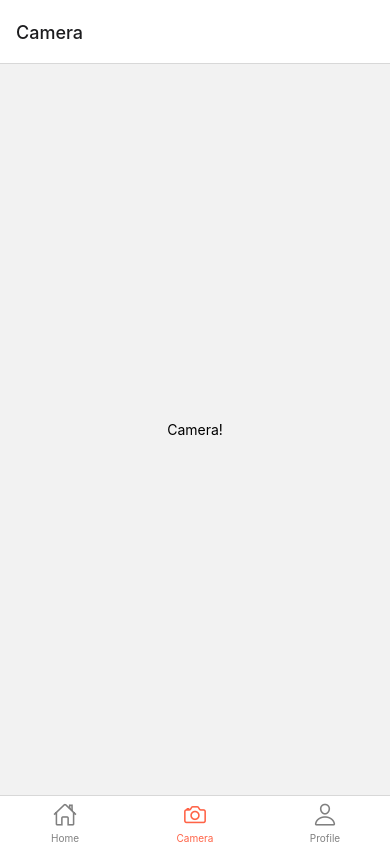
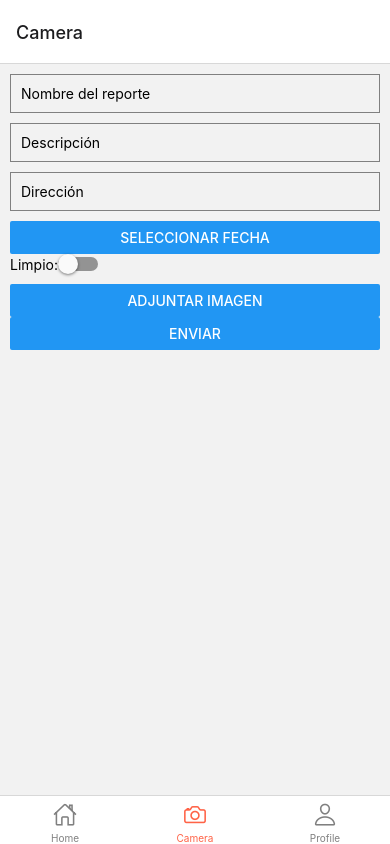
Before and after one commit to hibaba2/eco-report, a React Native app: screen /Camera in a window 390 px wide. Built offline with nearby package versions, Linux system fonts and the light colour scheme.

Commit message:
ADD:Reporte

```diff
--- a/package.json
+++ b/package.json
@@ -10,16 +10,20 @@
   },
   "dependencies": {
     "@expo/vector-icons": "^13.0.0",
+    "@react-native-community/datetimepicker": "7.2.0",
     "@react-navigation/bottom-tabs": "^6.5.11",
     "@react-navigation/drawer": "^6.6.6",
     "@react-navigation/native": "^6.1.9",
     "@react-navigation/native-stack": "^6.9.17",
     "expo": "^49.0.21",
+    "expo-image-picker": "~14.3.2",
     "expo-status-bar": "~1.6.0",
     "firebase": "^10.7.1",
     "react": "18.2.0",
     "react-native": "0.72.6",
+    "react-native-datepicker": "^1.7.2",
     "react-native-gesture-handler": "~2.12.0",
+    "react-native-image-picker": "^7.1.0",
     "react-native-ionicons": "^4.6.5",
     "react-native-reanimated": "~3.3.0",
     "react-native-safe-area-context": "4.6.3",
--- a/src/views/cameraView.tsx
+++ b/src/views/cameraView.tsx
@@ -1,22 +1,145 @@
-import { StatusBar } from 'expo-status-bar';
-import { StyleSheet, View, Text, Button } from 'react-native';
+import React, { useState } from 'react';
+import { View, TextInput, Switch, Button, Text, Image, TouchableOpacity, StyleSheet } from 'react-native';
+import * as ImagePicker from 'expo-image-picker';
+import DateTimePicker from '@react-native-community/datetimepicker';
+import 'firebase/firestore';
 
 
-export default function CameraView() {
+
+const ReportForm = () => {
+  const [reportName, setReportName] = useState('');
+  const [description, setDescription] = useState('');
+  const [address, setAddress] = useState('');
+  const [date, setDate] = useState(new Date());
+  const [cleaned, setCleaned] = useState(false);
+  const [image, setImage] = useState('');
+  const [showDatePicker, setShowDatePicker] = useState(false);
+
+  const handleDateChange = (event: any, selectedDate: any) => {
+    const currentDate = selectedDate || date;
+    setShowDatePicker(false);
+    setDate(currentDate);
+  };
+
+  const pickImage = async () => {
+    let result = await ImagePicker.launchImageLibraryAsync({
+      mediaTypes: ImagePicker.MediaTypeOptions.Images,
+      allowsEditing: true,
+      aspect: [4, 3],
+      quality: 1,
+    });
+
+    if (!result.canceled) {
+      setImage(result.assets[0].uri);
+    }
+  };
+
+  const removeImage = () => {
+    setImage('');
+  };
+
+  const handleSubmit = async () => {
+    const reportData = {
+      reportName,
+      description,
+      address,
+      date: date.toISOString(),
+      cleaned,
+      imageUrl: image,
+    };
+
+    try {
+      //await db.collection('reports').add(reportData);
+      alert('Reporte enviado con éxito');
+    } catch (error) {
+      alert('Error al enviar el reporte: ');
+    }
+  };
 
   return (
     <View style={styles.container}>
-      <Text>Camera!</Text>
+      <TextInput
+        style={styles.input}
+        placeholder="Nombre del reporte"
+        value={reportName}
+        onChangeText={setReportName}
+      />
+      <TextInput
+        style={styles.input}
+        placeholder="Descripción"
+        value={description}
+        onChangeText={setDescription}
+      />
+      <TextInput
+        style={styles.input}
+        placeholder="Dirección"
+        value={address}
+        onChangeText={setAddress}
+      />
+
+      <Button title="Seleccionar Fecha" onPress={() => setShowDatePicker(true)} />
+      {showDatePicker && (
+        <DateTimePicker value={date} mode="date" display="default" onChange={handleDateChange} />
+      )}
+
+      <View style={styles.switchContainer}>
+        <Text>Limpio:</Text>
+        <Switch value={cleaned} onValueChange={setCleaned} />
+      </View>
+
+      <Button title="Adjuntar Imagen" onPress={pickImage} />
+      {image && (
+        <View style={styles.imageContainer}>
+          <Image source={{ uri: image }} style={styles.image} />
+          <TouchableOpacity style={styles.deleteButton} onPress={removeImage}>
+            <Text style={styles.deleteButtonText}>X</Text>
+          </TouchableOpacity>
+        </View>
+      )}
+
+      <Button title="Enviar" onPress={handleSubmit} />
     </View>
   );
-}
-
+};
 
 const styles = StyleSheet.create({
   container: {
-    flex: 1,
-    backgroundColor: '#0000',
+    padding: 10,
+  },
+  input: {
+    borderWidth: 1,
+    borderColor: 'gray',
+    padding: 10,
+    marginBottom: 10,
+  },
+  switchContainer: {
+    flexDirection: 'row',
     alignItems: 'center',
+    marginBottom: 10,
+  },
+  imageContainer: {
+    position: 'relative',
+    marginBottom: 10,
+  },
+  image: {
+    width: 100,
+    height: 100,
+  },
+  deleteButton: {
+    position: 'absolute',
+    right: 0,
+    top: 0,
+    backgroundColor: 'red',
+    borderRadius: 15,
+    width: 30,
+    height: 30,
     justifyContent: 'center',
+    alignItems: 'center',
+  },
+  deleteButtonText: {
+    color: 'white',
+    fontSize: 16,
   },
 });
+
+export default ReportForm;
```
Also changed, not shown: src/components/cameraComponents/reportComponents.tsx (added, +75 -0 lines), 2 other files (tests, documents, lock files or other folders).
